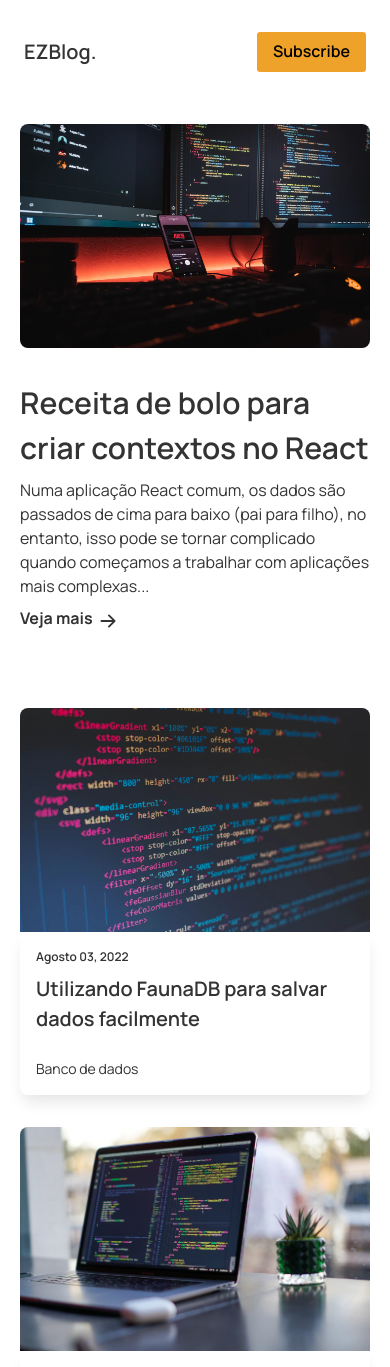
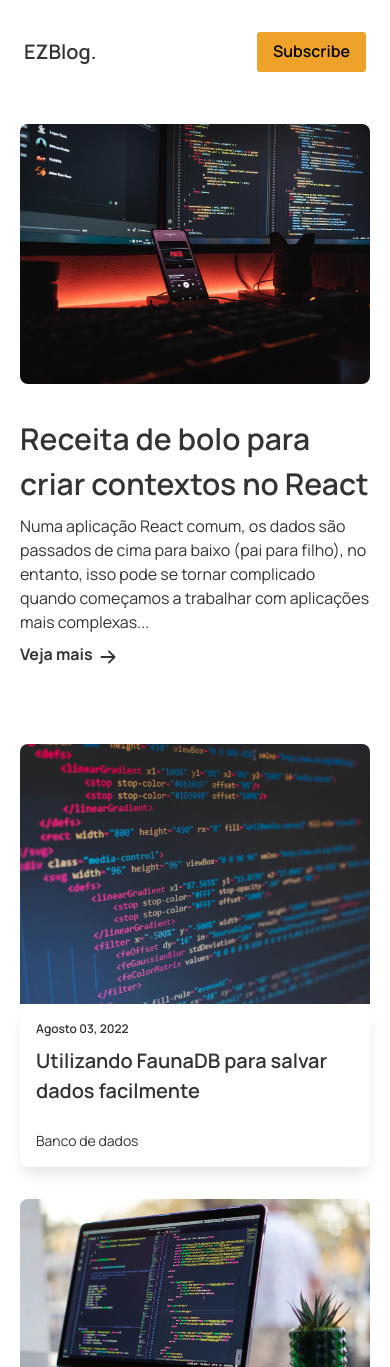
Before and after one commit to izaiasmorais/blog, a Next.js app: page / in a window 390 px wide. Shown: the top 1367 px of the page. Built offline with nearby package versions, Linux system fonts and the light colour scheme.

Commit message:
fix(web): Fix the responsive design in the Image Gallery

```diff
--- a/src/components/Gallery.tsx
+++ b/src/components/Gallery.tsx
@@ -11,9 +11,17 @@ export default function Gallery() {
       maxWidth="1120px"
       padding={5}
       gap="8"
-      gridTemplateColumns={["1fr", "1fr 1fr", "1fr 1fr 1fr"]}
+      gridTemplateColumns={[
+        "1fr",
+        "1fr",
+        "1fr 1fr",
+        "1fr 1fr 1fr",
+        "1fr 1fr 1fr",
+        "1fr 1fr 1fr",
+        "1fr 1fr 1fr",
+      ]}
     >
-      <Flex direction="column" minWidth="200px">
+      <Flex direction="column">
         <PostImage image="/assets/image1.png" borderRadius=".5rem .5rem 0 0" />
         <PostDescription />
       </Flex>
--- a/src/components/PostImage.tsx
+++ b/src/components/PostImage.tsx
@@ -9,7 +9,8 @@ export default function PostImage({ image, borderRadius }: ImageBoxProps) {
   return (
     <Image
       src={image}
-      height="224px"
+      alt="image"
+      height={["260px", "260px", "224px"]}
       width="100%"
       objectFit="cover"
       borderRadius={borderRadius}
```
